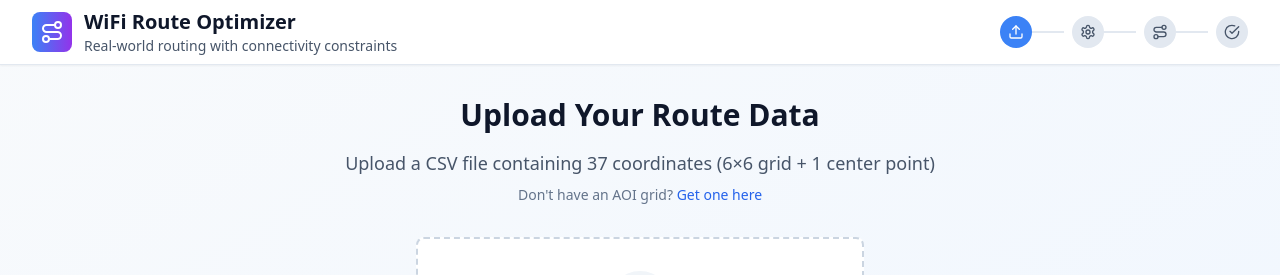
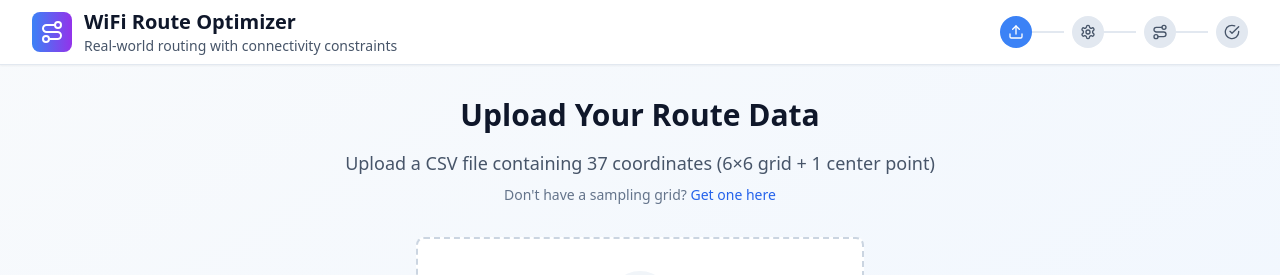
Before and after one commit to SaifSyed08/route-planner-app, a React (Vite) app: page / in a window 1280 px wide. Shown: the top 275 px of the page. Built offline with nearby package versions, Linux system fonts and the light colour scheme.

Commit message:
Updated App.tsx

```diff
--- a/src/App.tsx
+++ b/src/App.tsx
@@ -215,7 +215,7 @@ setFocusEnableOrder(false)
                 Upload a CSV file containing 37 coordinates (6×6 grid + 1 center point)
               </p>
               <p className="text-sm text-slate-500">
-  Don't have an AOI grid?{" "}
+  Don't have a sampling grid?{" "}
   <a
     href="https://nesec.strategies.org/SEES2022_CreateSamplingGrid.html"
     target="_blank"
```
